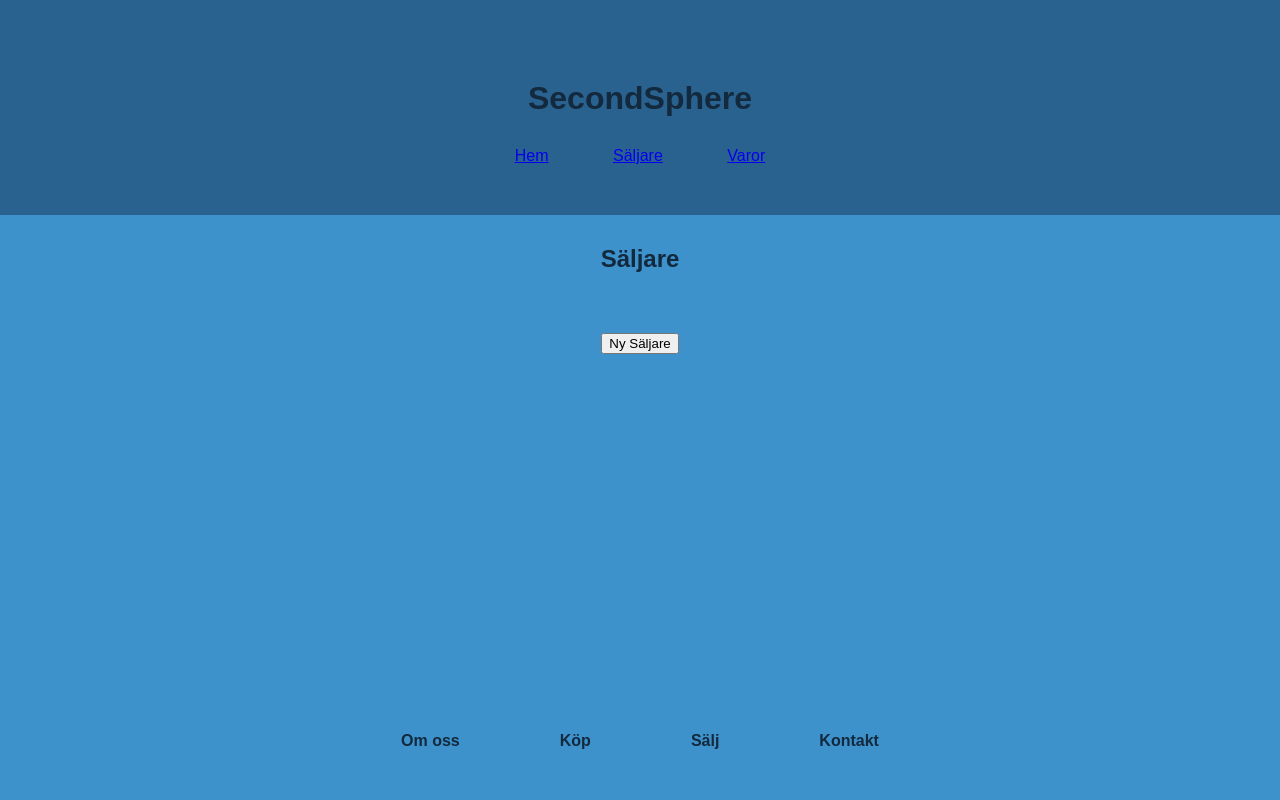
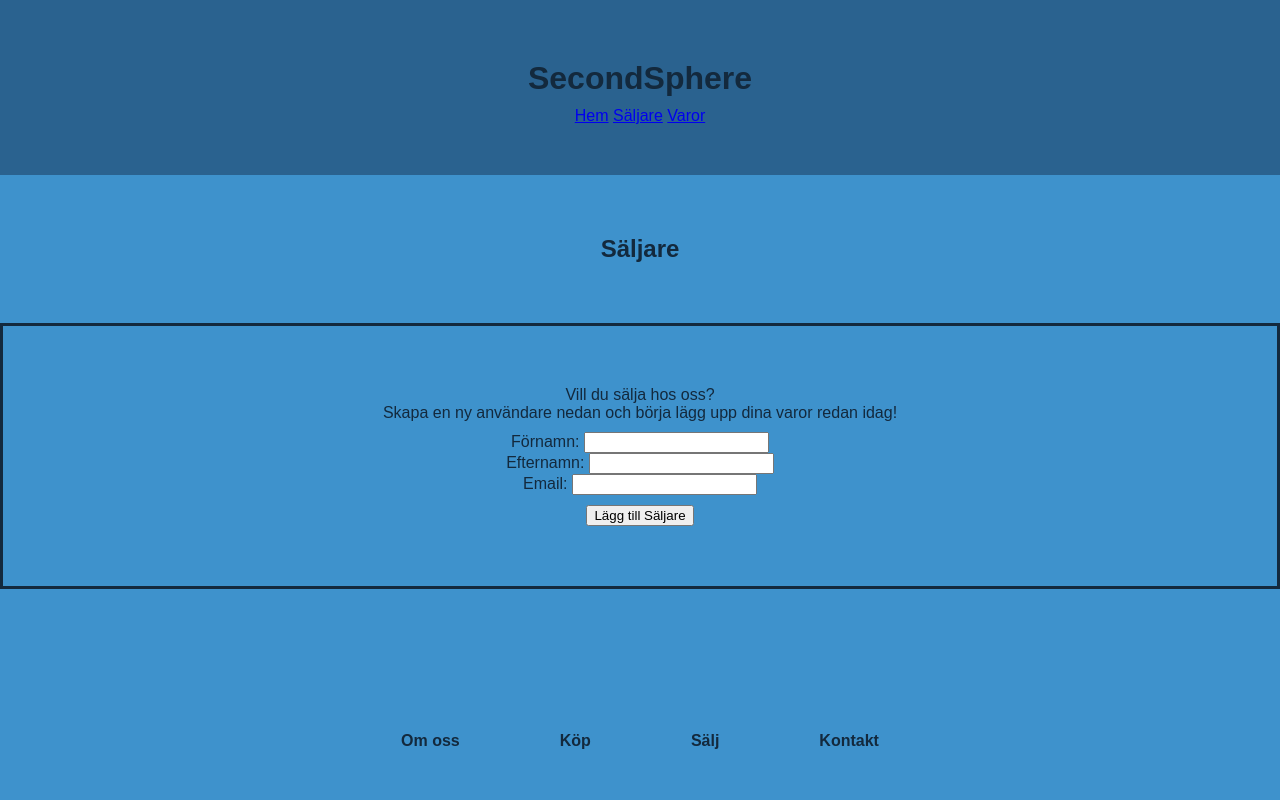
Before and after one commit to sarasandahl/secondsphere, a PHP site: page /users.php in a window 1280 px wide. Run offline with PHP 8.4, Linux system fonts and the light colour scheme; data that the repository does not hold is empty.

Commit message:
statiskt formulär till ny user

```diff
--- a/partials/footer.php
+++ b/partials/footer.php
@@ -1,3 +1,4 @@
+<!-- statisk, gör ingenting -->
 <footer>
     <div class="footercontainer">
         <h4>Om oss</h4>
--- /dev/null
+++ b/partials/user-form.php
@@ -0,0 +1,15 @@
+<form>
+    <div>
+        <label for="first_name">Förnamn: </label>
+        <input type="text" name="first_name" id="first_name">
+    </div>
+    <div>
+        <label for="last_name">Efternamn: </label>
+        <input type="text" name="last_name" id="last_name">
+    </div>
+    <div>
+        <label for="email">Email: </label>
+        <input type="text" name="email" id="email">
+    </div>
+    <button type="submit">Lägg till Säljare</button>
+    </form>
--- a/style/style.css
+++ b/style/style.css
@@ -19,9 +19,19 @@ body {
     padding: 50px;
 }
 
-h1, h2, p, a , button{
-    margin: 30px;
+h1, h2, p, button {
+    margin: 10px;
 }
+
+.user-container {
+    padding: 50px
+}
+
+.new-user-container {
+    border-style: solid;
+    padding: 50px
+}
+
 footer {
     margin-top: 100px;
     margin-bottom: 50px;
@@ -35,5 +45,4 @@ footer {
     flex-direction: row;
     justify-content: center;
     gap: 100px;
-
 }
--- a/users.php
+++ b/users.php
@@ -17,14 +17,18 @@ include 'partials/header.php';
 
 // våran apps vyer här
 ?>
+<div class="user-container">
+    <h2>Säljare</h2>
+    <?php
+        $usersView->renderAllUsersAsList($usersModel->getAllUsers());
+    ?>
+</div>
 
-<h2>Säljare</h2>
-<?php
-    $usersView->renderAllUsersAsList($usersModel->getAllUsers());
-?>
+<div class="new-user-container">
+    <p>Vill du sälja hos oss? <br> Skapa en ny användare nedan och börja lägg upp dina varor redan idag!</p>
 
-<button>Ny Säljare</button>
+    <?php include 'partials/user-form.php'; ?>
+</div>
 
 <?php
-
 include 'partials/footer.php';
```
Also changed, not shown: partials/item-form.php (added, +8 -0 lines).
